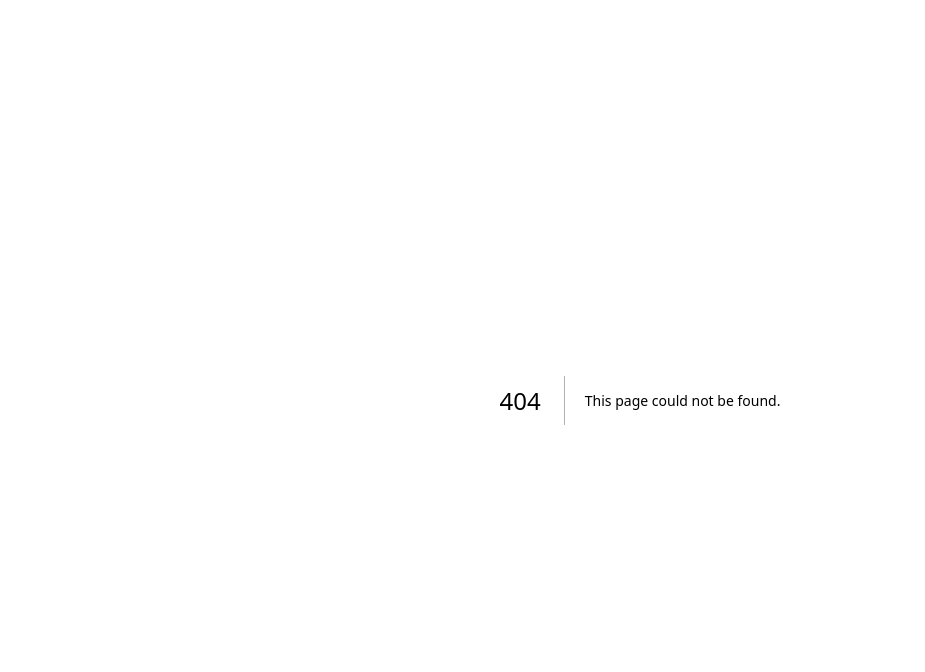
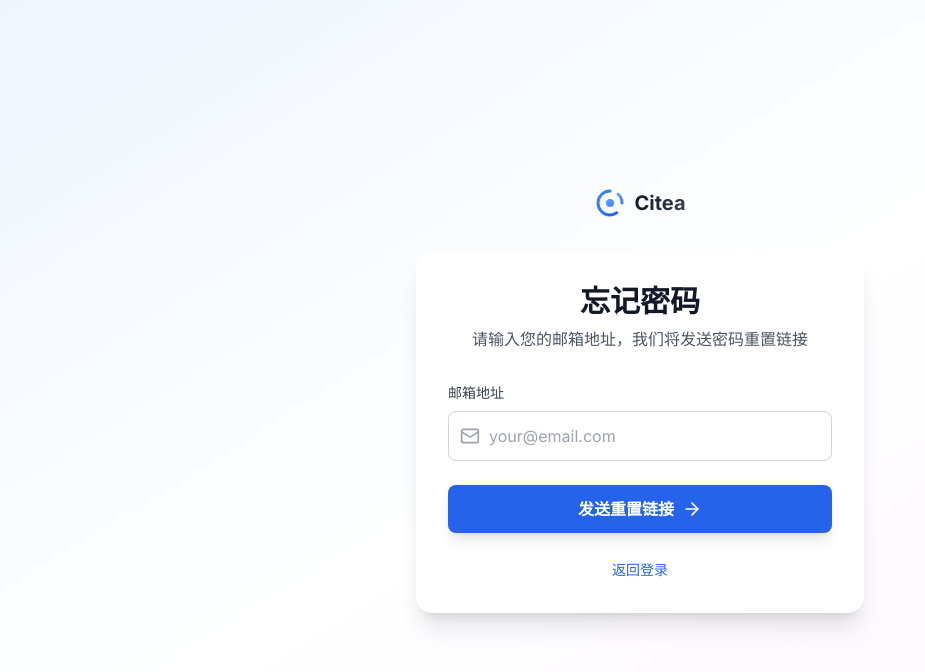
Before and after one commit to Mercury-nju/Citea, a Next.js app: page /auth/forgot-password in a window 1280 px wide. Before the commit this address had no page. Shown: the top 672 px of the page, without its empty margins (0-925 px from the left). Built offline with nearby package versions, Linux system fonts and the light colour scheme.

Commit message:
Add missing pages: privacy, terms, and forgot-password to fix 404 errors

```diff
--- /dev/null
+++ b/app/auth/forgot-password/page.tsx
@@ -0,0 +1,93 @@
+'use client'
+
+import { useState } from 'react'
+import Link from 'next/link'
+import Logo from '@/components/Logo'
+import { Mail, ArrowRight } from 'lucide-react'
+
+export default function ForgotPasswordPage() {
+  const [email, setEmail] = useState('')
+  const [isLoading, setIsLoading] = useState(false)
+  const [message, setMessage] = useState('')
+
+  const handleSubmit = async (e: React.FormEvent) => {
+    e.preventDefault()
+    setIsLoading(true)
+    setMessage('')
+
+    // TODO: 实现密码重置功能
+    setTimeout(() => {
+      setMessage('密码重置功能开发中，请稍后再试。')
+      setIsLoading(false)
+    }, 1000)
+  }
+
+  return (
+    <div className="min-h-screen bg-gradient-to-br from-blue-50 via-white to-purple-50 flex items-center justify-center px-4 py-12">
+      <div className="w-full max-w-md">
+        <Link href="/" className="flex justify-center mb-8">
+          <Logo />
+        </Link>
+
+        <div className="bg-white rounded-2xl shadow-xl p-8">
+          <h1 className="text-3xl font-bold text-gray-900 mb-2 text-center">
+            忘记密码
+          </h1>
+          <p className="text-gray-600 mb-8 text-center">
+            请输入您的邮箱地址，我们将发送密码重置链接
+          </p>
+
+          <form onSubmit={handleSubmit} className="space-y-6">
+            <div>
+              <label className="block text-sm font-medium text-gray-700 mb-2">
+                邮箱地址
+              </label>
+              <div className="relative">
+                <Mail className="absolute left-3 top-1/2 -translate-y-1/2 text-gray-400" size={20} />
+                <input
+                  type="email"
+                  required
+                  value={email}
+                  onChange={(e) => setEmail(e.target.value)}
+                  className="w-full pl-10 pr-4 py-3 border border-gray-300 rounded-lg focus:ring-2 focus:ring-blue-500 focus:border-transparent transition"
+                  placeholder="your@email.com"
+                />
+              </div>
+            </div>
+
+            {message && (
+              <div className={`p-3 rounded-lg text-sm ${
+                message.includes('开发中')
+                  ? 'bg-yellow-50 text-yellow-800 border border-yellow-200'
+                  : 'bg-green-50 text-green-800 border border-green-200'
+              }`}>
+                {message}
+              </div>
+            )}
+
+            <button
+              type="submit"
+              disabled={isLoading}
+              className="w-full bg-blue-600 text-white py-3 rounded-lg hover:bg-blue-700 transition-all font-semibold shadow-lg hover:shadow-xl flex items-center justify-center gap-2 disabled:opacity-50 disabled:cursor-not-allowed"
+            >
+              {isLoading ? (
+                <div className="w-5 h-5 border-2 border-white border-t-transparent rounded-full animate-spin" />
+              ) : (
+                <>
+                  发送重置链接
+                  <ArrowRight size={20} />
+                </>
+              )}
+            </button>
+          </form>
+
+          <div className="mt-6 text-center">
+            <Link href="/auth/signin" className="text-sm text-blue-600 hover:text-blue-700">
+              返回登录
+            </Link>
+          </div>
+        </div>
+      </div>
+    </div>
+  )
+}
--- /dev/null
+++ b/app/privacy/page.tsx
@@ -0,0 +1,48 @@
+import Link from 'next/link'
+import Logo from '@/components/Logo'
+
+export default function PrivacyPage() {
+  return (
+    <div className="min-h-screen bg-gray-50">
+      <div className="max-w-4xl mx-auto px-4 py-16">
+        <Link href="/" className="inline-block mb-8">
+          <Logo />
+        </Link>
+
+        <h1 className="text-4xl font-bold text-gray-900 mb-8">隐私政策</h1>
+
+        <div className="bg-white rounded-lg shadow-sm p-8 prose prose-gray max-w-none">
+          <p className="text-gray-600 mb-6">
+            最后更新时间：2024年
+          </p>
+
+          <h2 className="text-2xl font-semibold text-gray-900 mt-8 mb-4">1. 信息收集</h2>
+          <p className="text-gray-700 mb-4">
+            我们收集您在使用 Citea 服务时提供的信息，包括但不限于邮箱地址、姓名等账户信息。
+          </p>
+
+          <h2 className="text-2xl font-semibold text-gray-900 mt-8 mb-4">2. 信息使用</h2>
+          <p className="text-gray-700 mb-4">
+            我们使用收集的信息来提供、维护和改进我们的服务，以及处理您的请求。
+          </p>
+
+          <h2 className="text-2xl font-semibold text-gray-900 mt-8 mb-4">3. 信息保护</h2>
+          <p className="text-gray-700 mb-4">
+            我们采取合理的安全措施来保护您的个人信息，防止未经授权的访问、使用或披露。
+          </p>
+
+          <h2 className="text-2xl font-semibold text-gray-900 mt-8 mb-4">4. 联系我们</h2>
+          <p className="text-gray-700 mb-4">
+            如果您对本隐私政策有任何疑问，请通过应用内支持联系我们。
+          </p>
+        </div>
+
+        <div className="mt-8">
+          <Link href="/" className="text-blue-600 hover:text-blue-700">
+            ← 返回首页
+          </Link>
+        </div>
+      </div>
+    </div>
+  )
+}
--- /dev/null
+++ b/app/terms/page.tsx
@@ -0,0 +1,48 @@
+import Link from 'next/link'
+import Logo from '@/components/Logo'
+
+export default function TermsPage() {
+  return (
+    <div className="min-h-screen bg-gray-50">
+      <div className="max-w-4xl mx-auto px-4 py-16">
+        <Link href="/" className="inline-block mb-8">
+          <Logo />
+        </Link>
+
+        <h1 className="text-4xl font-bold text-gray-900 mb-8">服务条款</h1>
+
+        <div className="bg-white rounded-lg shadow-sm p-8 prose prose-gray max-w-none">
+          <p className="text-gray-600 mb-6">
+            最后更新时间：2024年
+          </p>
+
+          <h2 className="text-2xl font-semibold text-gray-900 mt-8 mb-4">1. 接受条款</h2>
+          <p className="text-gray-700 mb-4">
+            通过访问或使用 Citea 服务，您同意遵守本服务条款。
+          </p>
+
+          <h2 className="text-2xl font-semibold text-gray-900 mt-8 mb-4">2. 服务描述</h2>
+          <p className="text-gray-700 mb-4">
+            Citea 是一个学术研究辅助工具，帮助用户查找文献、检查引用和获取研究建议。
+          </p>
+
+          <h2 className="text-2xl font-semibold text-gray-900 mt-8 mb-4">3. 用户责任</h2>
+          <p className="text-gray-700 mb-4">
+            您有责任确保您使用服务的所有活动都符合适用法律法规。
+          </p>
+
+          <h2 className="text-2xl font-semibold text-gray-900 mt-8 mb-4">4. 服务变更</h2>
+          <p className="text-gray-700 mb-4">
+            我们保留随时修改或终止服务的权利，恕不另行通知。
+          </p>
+        </div>
+
+        <div className="mt-8">
+          <Link href="/" className="text-blue-600 hover:text-blue-700">
+            ← 返回首页
+          </Link>
+        </div>
+      </div>
+    </div>
+  )
+}
```
